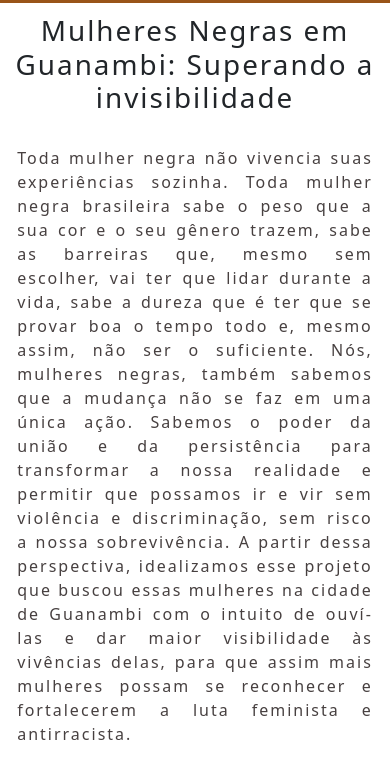
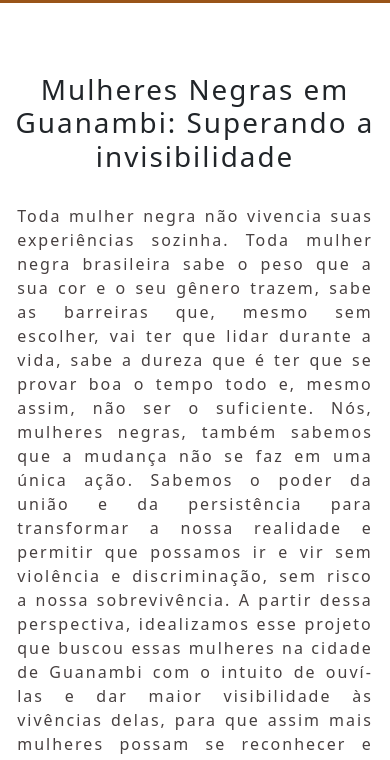
Before and after one commit to AnicaGabrielli/superando-a-invisibilidade-guanambi-ba, a plain HTML site: page index.html in a window 390 px wide. Shown: the part 61-821 px from the top of the page. Drawn offline with nearby package versions, Linux system fonts and the light colour scheme.

Commit message:
ajustes finais na págia inicial

```diff
--- a/style/index.scss
+++ b/style/index.scss
@@ -54,6 +54,9 @@ section{
 // responsividade
 
 @media screen and (max-width: 700px) {
+    h1{
+        padding-top: 70px;
+    }
     main{
         flex-direction: column;
         padding-bottom: 50px;
```
Also changed, not shown: style/index.css, 1 other file.
